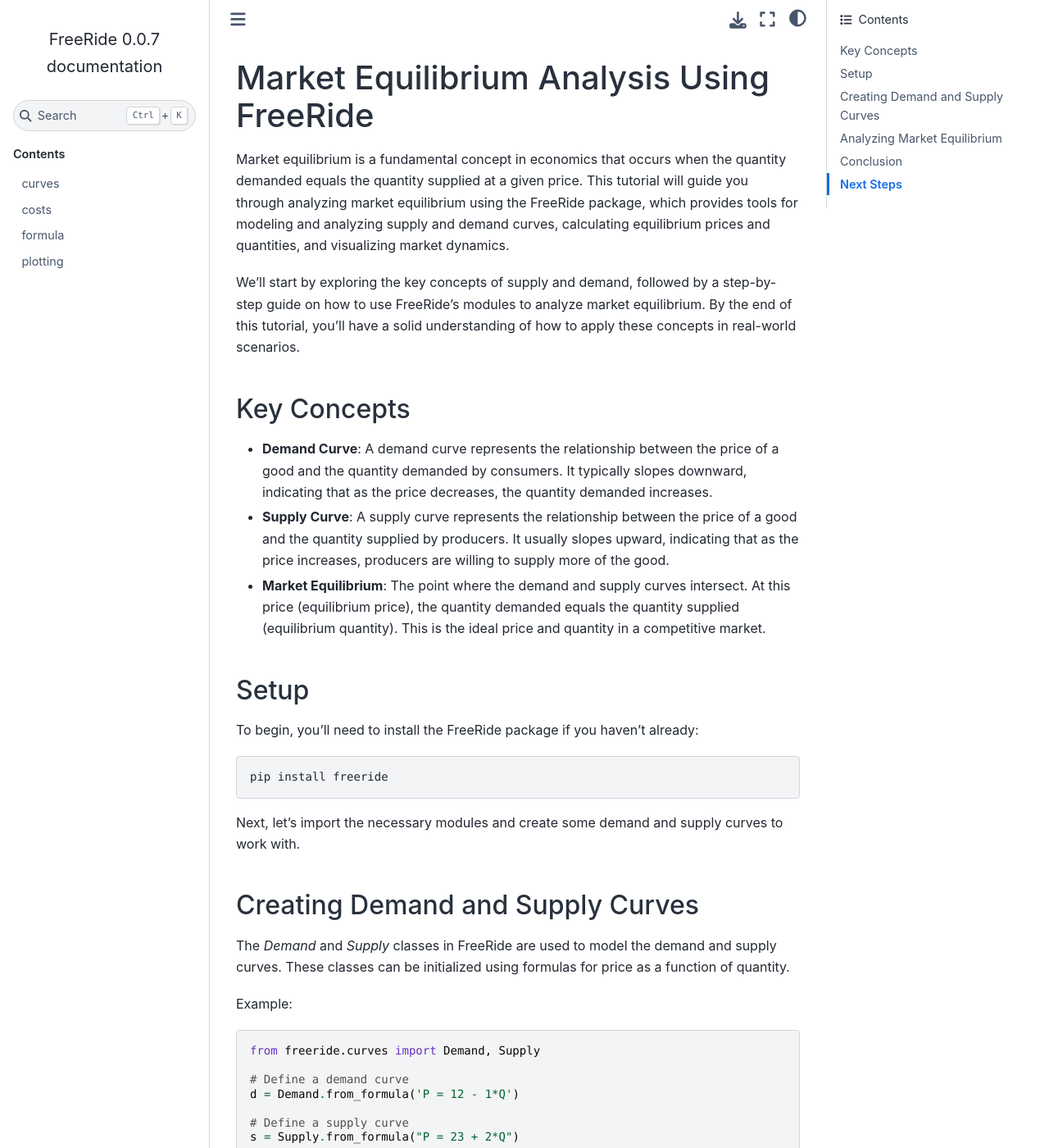
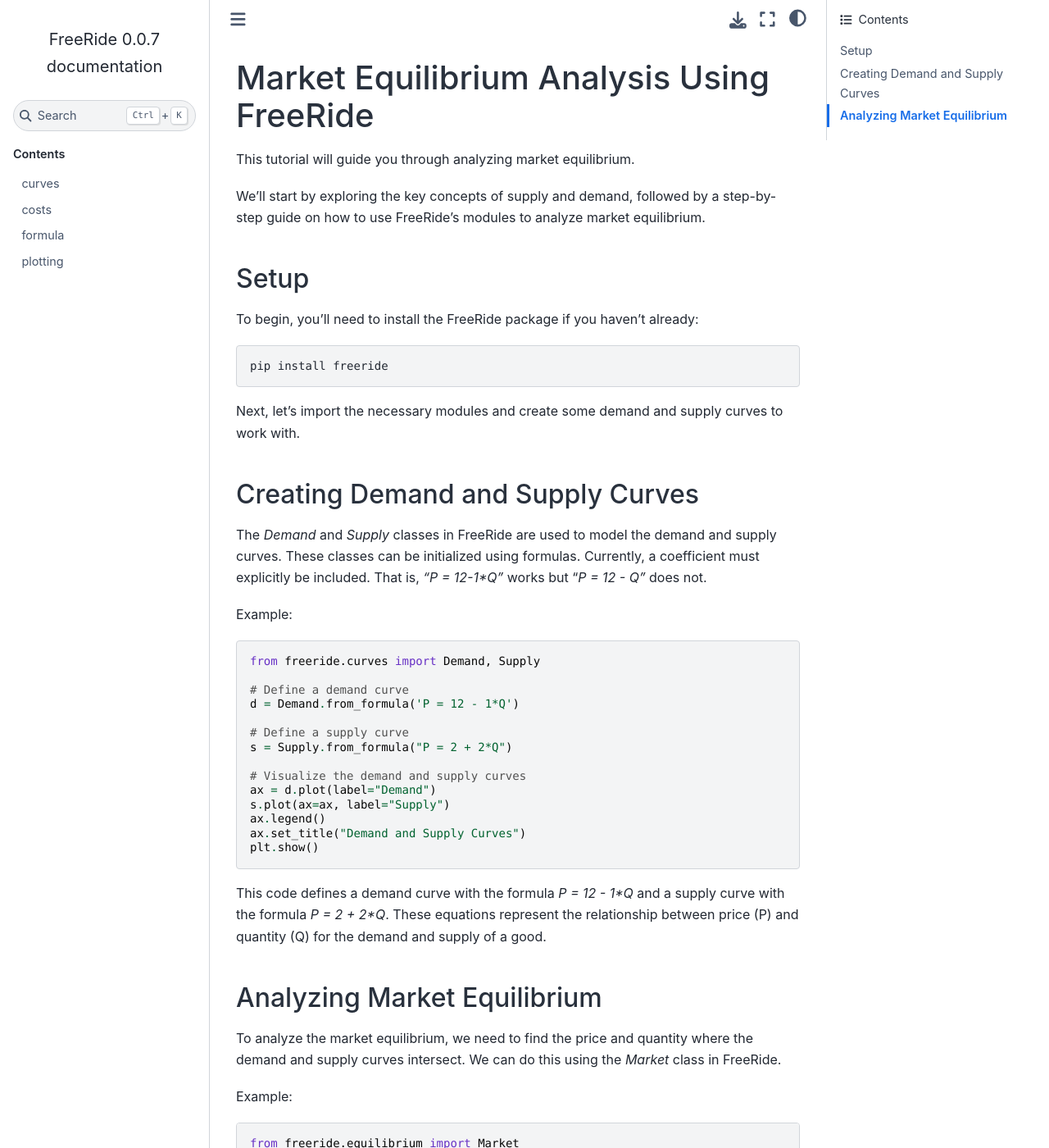
Before and after one commit to alexanderthclark/FreeRide, a Sphinx documentation site: the page built from docs/tutorial.rst, in a window 1280 px wide and 1400 px high. Shown: the whole window at 82% size. Built offline with Sphinx 7.4.7 and the Sphinx Book theme 1.1.4, drawn with Linux system fonts in a browser that asks for light colours; pages that are not in the unit, such as notebooks, are missing from menus; some of the changed text lies outside the part shown.

Commit message:
Update tutorial.rst
undo some of the garbage from chatgpt

```diff
--- a/docs/tutorial.rst
+++ b/docs/tutorial.rst
@@ -1,18 +1,9 @@
 Market Equilibrium Analysis Using FreeRide
 =========================================
 
-Market equilibrium is a fundamental concept in economics that occurs when the quantity demanded equals the quantity supplied at a given price. This tutorial will guide you through analyzing market equilibrium using the FreeRide package, which provides tools for modeling and analyzing supply and demand curves, calculating equilibrium prices and quantities, and visualizing market dynamics.
+This tutorial will guide you through analyzing market equilibrium.
 
-We'll start by exploring the key concepts of supply and demand, followed by a step-by-step guide on how to use FreeRide's modules to analyze market equilibrium. By the end of this tutorial, you'll have a solid understanding of how to apply these concepts in real-world scenarios.
-
-Key Concepts
--------------
-
-- **Demand Curve**: A demand curve represents the relationship between the price of a good and the quantity demanded by consumers. It typically slopes downward, indicating that as the price decreases, the quantity demanded increases.
-
-- **Supply Curve**: A supply curve represents the relationship between the price of a good and the quantity supplied by producers. It usually slopes upward, indicating that as the price increases, producers are willing to supply more of the good.
-
-- **Market Equilibrium**: The point where the demand and supply curves intersect. At this price (equilibrium price), the quantity demanded equals the quantity supplied (equilibrium quantity). This is the ideal price and quantity in a competitive market.
+We'll start by exploring the key concepts of supply and demand, followed by a step-by-step guide on how to use FreeRide's modules to analyze market equilibrium.
 
 Setup
 -----
@@ -28,7 +19,7 @@
 Creating Demand and Supply Curves
 ----------------------------------
 
-The `Demand` and `Supply` classes in FreeRide are used to model the demand and supply curves. These classes can be initialized using formulas for price as a function of quantity.
+The `Demand` and `Supply` classes in FreeRide are used to model the demand and supply curves. These classes can be initialized using formulas. Currently, a coefficient must explicitly be included. That is, `"P = 12-1*Q"` works but "`P = 12 - Q"` does not.
 
 Example:
 
@@ -40,7 +31,7 @@
     d = Demand.from_formula('P = 12 - 1*Q')
 
     # Define a supply curve
-    s = Supply.from_formula("P = 23 + 2*Q")
+    s = Supply.from_formula("P = 2 + 2*Q")
 
     # Visualize the demand and supply curves
     ax = d.plot(label="Demand")
@@ -49,7 +40,7 @@
     ax.set_title("Demand and Supply Curves")
     plt.show()
 
-This code defines a demand curve with the formula `P = 12 - 1*Q` and a supply curve with the formula `P = 23 + 2*Q`. These equations represent the relationship between price (P) and quantity (Q) for the demand and supply of a good.
+This code defines a demand curve with the formula `P = 12 - 1*Q` and a supply curve with the formula `P = 2 + 2*Q`. These equations represent the relationship between price (P) and quantity (Q) for the demand and supply of a good.
 
 Analyzing Market Equilibrium
 -----------------------------
@@ -60,7 +51,7 @@
 
 .. code-block:: python
 
-    from freeride.market import Market
+    from freeride.equilibrium import Market
 
     # Create a Market object with the demand and supply curves
     m = Market(d, s)
@@ -73,15 +64,3 @@
 In this code, the `Market` object is created by passing the demand and supply curves. The `plot()` method is then used to visualize the market with the surplus, which shows the total benefits to consumers and producers.
 
 The plot shows the equilibrium price and quantity, where the demand and supply curves intersect. Additionally, the total surplus is calculated and displayed.
-
-Conclusion
-----------
-
-In this tutorial, we've learned how to model and analyze market equilibrium using the FreeRide package. By defining demand and supply curves, creating a market, and visualizing the results, we can better understand how supply and demand interact in a market.
-
-Next Steps
-----------
-
-You can extend this analysis by experimenting with different demand and supply functions, analyzing shifts in the curves, or exploring other market scenarios. The FreeRide package provides an easy-to-use framework for performing these analyses and more.
-
-For more information, check out the FreeRide documentation or explore additional features such as consumer surplus, producer surplus, and elasticity.
```
